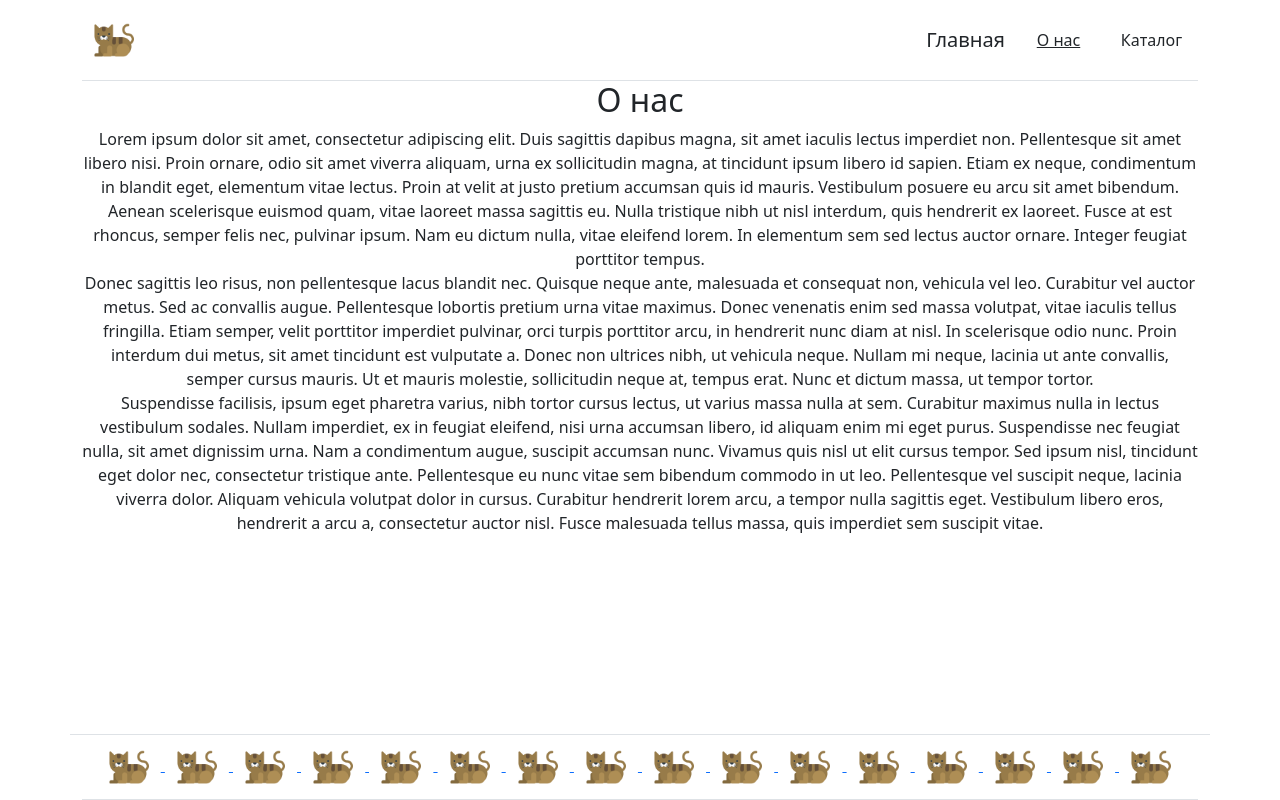
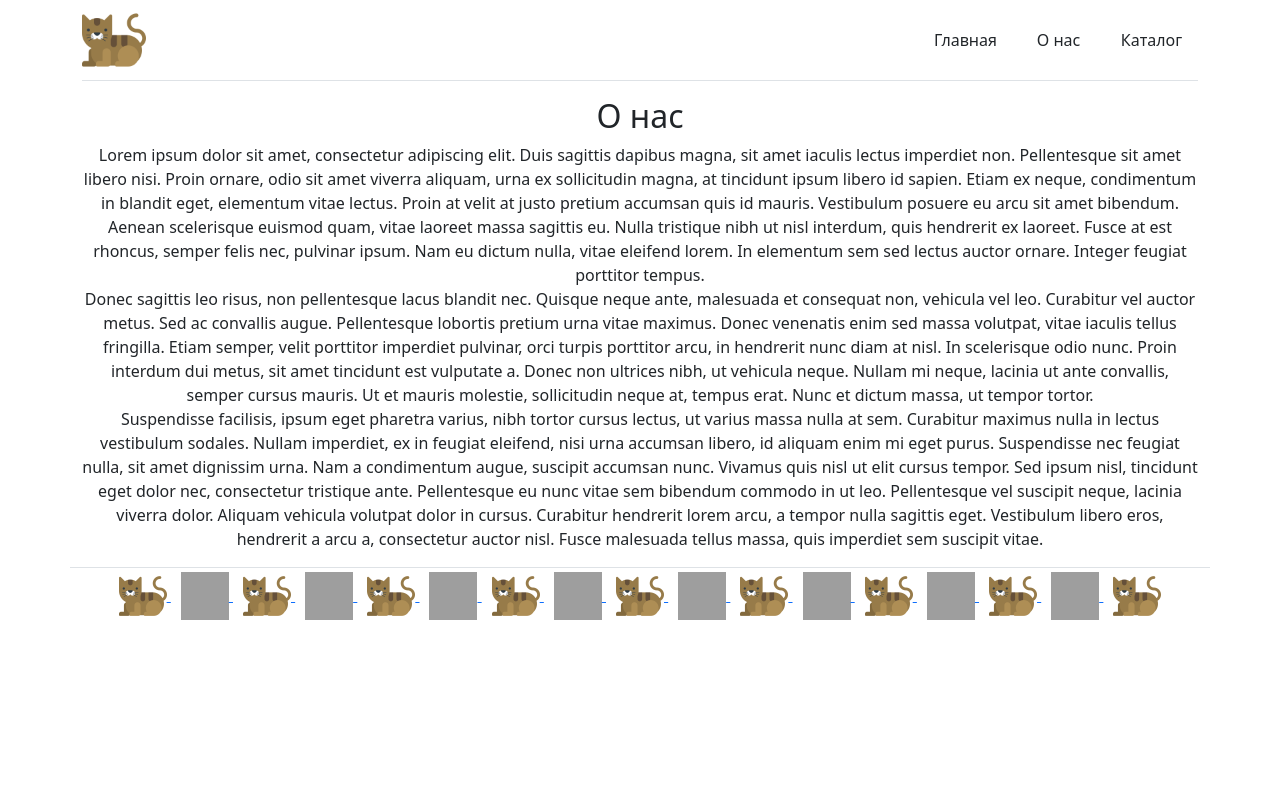
Before and after one commit to bfswrd/IntensiveYandex, a Django app: page /about/ in a window 1280 px wide. Run offline with Django 3.2, Linux system fonts and the light colour scheme; some libraries are stand-ins or nearby versions; grey boxes are pictures that could not be loaded.

Commit message:
Update templates

```diff
--- a/templates/base.html
+++ b/templates/base.html
@@ -5,10 +5,10 @@
 <header class="container">
     {% include "includes/header.html" %}
 </header>
-<main class="container h-100 text-lg-center">
+<main class="container text-lg-center">
     {% block content %} Контент не подвезли {% endblock %}
 </main>
-<footer class="container mt-auto fixed-bottom border-top">
+<footer>
     {% include "includes/footer.html" %}
 </footer>
 </body>
--- a/templates/includes/footer.html
+++ b/templates/includes/footer.html
@@ -1,11 +1,10 @@
 {% load static %}
 
-<div class="border-bottom text-center">
-    <div>
-        {% for i in '0123456789012345'|make_list %}
-            <a href="{% url "homepage:home" %}">
-                <img src="{% static 'favicon/apple-touch-icon.png' %}" alt="" style="width: 64px; height: 64px;">
-            </a>
+<div class="container border-top bg-white text-center mt-1 pt-1">
+    <a href="{% url "homepage:home" %}">
+        {% for val in '01010101010101010'|make_list %}
+            <img src="{% if val == "0" %} {% static 'favicon/android-chrome-192x192.png' %} {% else %} {% static 'image/cat-box.svg' %}
+{% endif %}" alt="" style="width: 48px; height: 48px; {% if not forloop.first %} margin-left: 10px {% endif %}">
         {% endfor %}
-    </div>
+    </a>
 </div>
--- a/templates/includes/head.html
+++ b/templates/includes/head.html
@@ -11,6 +11,7 @@
     <link rel="mask-icon" href="{% static 'favicon/safari-pinned-tab.svg' %}" color="#5bbad5">
 
     <link rel="stylesheet" href="{% static 'misc/bootstrap-5.2.2-dist/css/bootstrap.min.css' %}">
+    <link rel="stylesheet" href="{% static 'misc/style.css' %}">
     <script src="{% static "misc/bootstrap-5.2.2-dist/js/bootstrap.min.js" %}"></script>
 
     <meta name="msapplication-TileColor" content="#da532c">
--- a/templates/includes/header.html
+++ b/templates/includes/header.html
@@ -1,21 +1,21 @@
 {% load static %}
-<div class="navbar border-bottom">
+<div class="navbar border-bottom mb-3">
     <div class="col-1">
         <a href="{% url "homepage:home" %}">
-            <img src="{% static 'favicon/apple-touch-icon.png' %}" alt="" style="width: 64px; height: 64px;">
+            <img src="{% static 'favicon/android-chrome-192x192.png' %}" alt="" style="width: 64px; height: 64px;">
         </a>
     </div>
     <div class="col-8"></div>
     <div class="col-1 text-center nav-item">
-        <a class="nav-link fs-5 {% if request.path == "/" %} text-decoration-underline active {% endif %}" href=
+        <a class="nav-link {% if request.path == "/" %} active {% endif %}" href=
                 "{% url "homepage:home" %}">Главная</a>
     </div>
     <div class="col-1 text-center nav-item">
-        <a class="nav-link {% if request.path == "/about/" %} text-decoration-underline active {% endif %}" href=
+        <a class="nav-link {% if request.path == "/about/" %} active {% endif %}" href=
                 "{% url "about:description" %}">О нас</a>
     </div>
     <div class="col-1 text-center nav-item">
-        <a class="nav-link {% if request.path == "/catalog/" %} text-decoration-underline active {% endif %}" href=
+        <a class="nav-link {% if request.path == "/catalog/" %} active {% endif %}" href=
                 "{% url "catalog:item_list" %}">Каталог</a>
     </div>
 </div>
```
Also changed, not shown: templates/homepage/homepage.html (+36 -31 lines), templates/includes/cat-box.html (added, +8 -0 lines).
